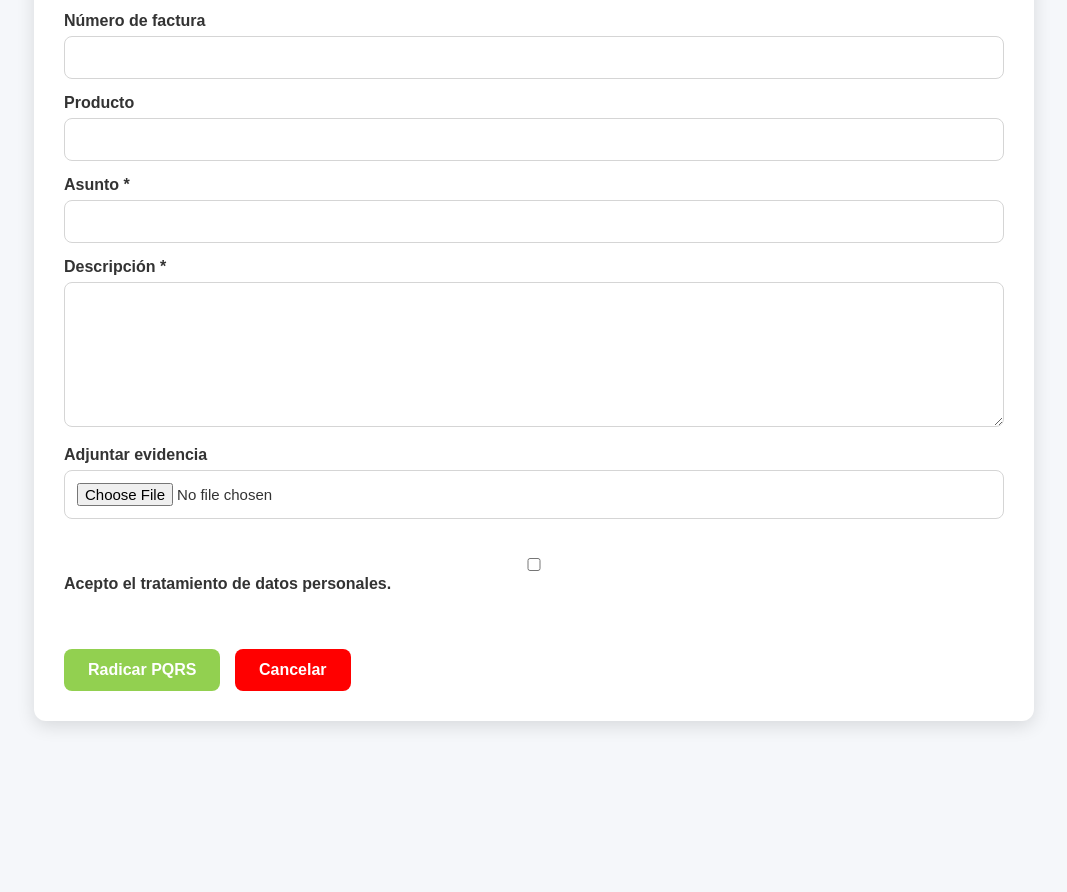
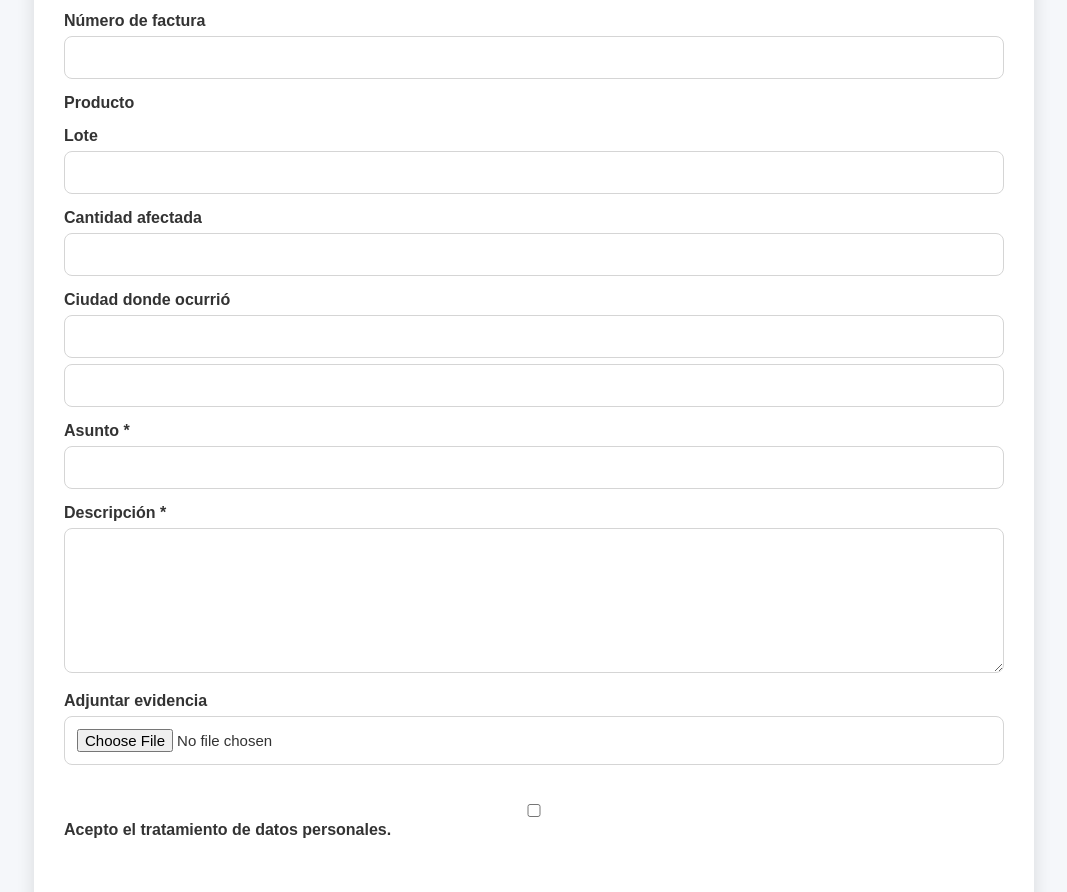
Before and after one commit to sistemasintegradosdegestionsig-hue/PQRS-TUBOSA, a plain HTML site: page nueva-pqrs.html in a window 1280 px wide. Shown: the part 1021-1913 px from the top of the page, without its empty margins (106-1173 px from the left). Before the commit the page ends 1772 px from the top, so only its background shows below. Drawn offline with Linux system fonts and the light colour scheme.

Commit message:
Update nueva-pqrs.html

```diff
--- a/nueva-pqrs.html
+++ b/nueva-pqrs.html
@@ -96,7 +96,23 @@
 <input type="text" id="factura">
 
 <label>Producto</label>
+<label>Lote</label>
 
+<input
+type="text"
+id="lote">
+
+<label>Cantidad afectada</label>
+
+<input
+type="number"
+id="cantidad">
+
+<label>Ciudad donde ocurrió</label>
+
+<input
+type="text"
+id="ciudadCaso">
 <input type="text" id="producto">
 
 <label>Asunto *</label>
```
